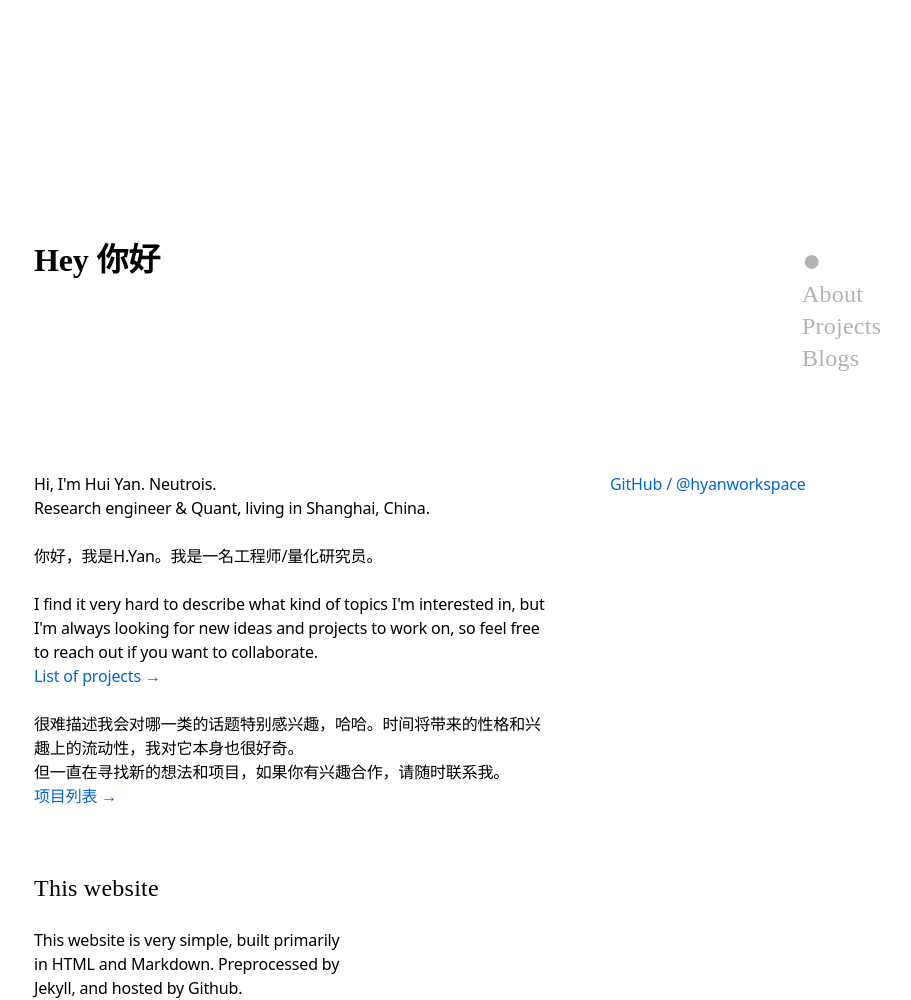
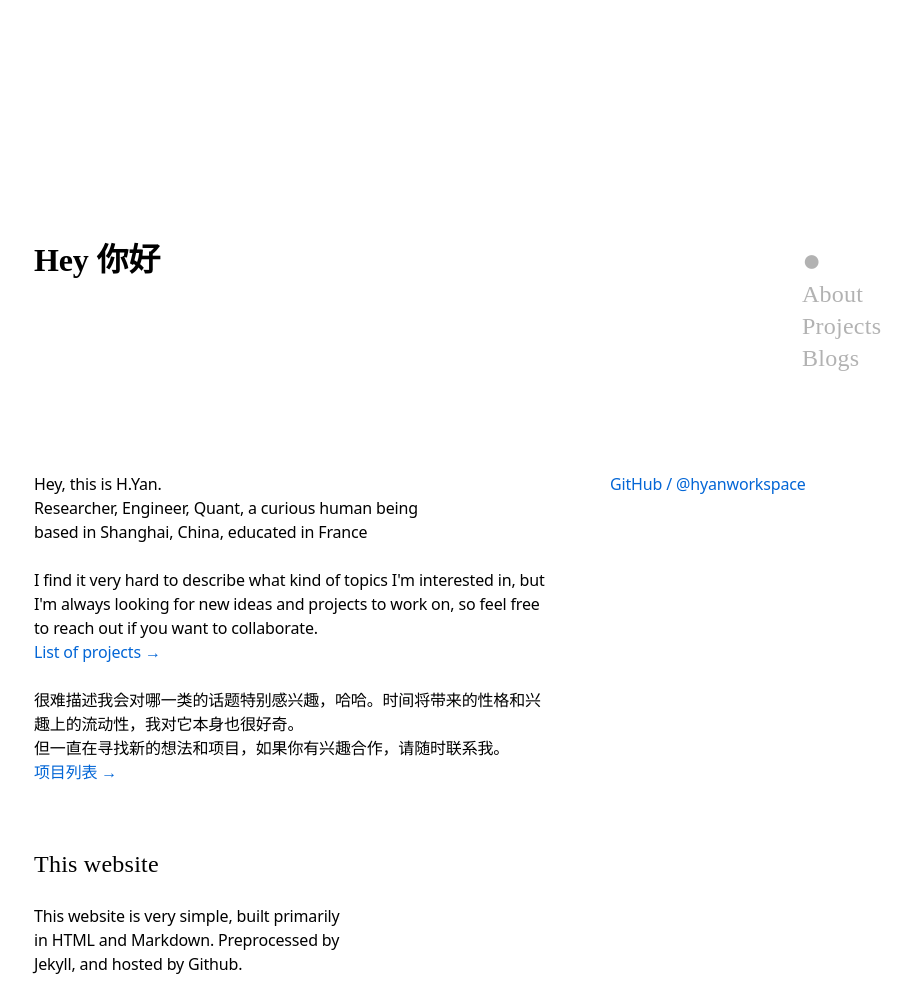
Before and after one commit to hyanworkspace/hyanworkspace.github.io, a Jekyll site: the page built from about.markdown, in a window 1280 px wide. Shown: the whole page, without its empty margins (62-973 px from the left). Built offline with Jekyll 4.4.1, drawn with Linux system fonts in a browser that asks for light colours; some web fonts are replaced; after the commit the page ends 976 px from its top, so only the background shows below that.

```diff
--- a/about.markdown
+++ b/about.markdown
@@ -22,9 +22,11 @@ permalink: /about/
 
 <r-cell span=3 span-s=2 span-xs=row class="intro">
 
-<p>Hi, I'm Hui Yan. Neutrois.<br>
-    Research engineer &amp; Quant, living in Shanghai, China.</p>
-<p>你好，我是H.Yan。我是一名工程师/量化研究员。</p>
+<p>
+Hey, this is H.Yan. <br>
+Researcher, Engineer, Quant, a curious human being<br>
+based in Shanghai, China, educated in France<br>
+</p>
 
 <p>I find it very hard to describe what kind of topics I'm interested in, but I'm always looking for new ideas and projects to work on, so feel free to reach out if you want to collaborate.<br />
 <a href="/project/">List of projects →</a></p>
```
Also changed, not shown: index.markdown (+2 -7 lines).
